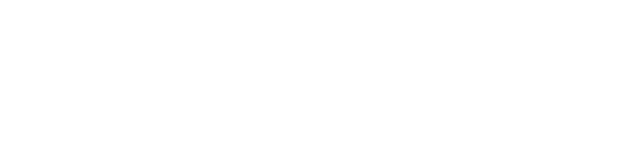
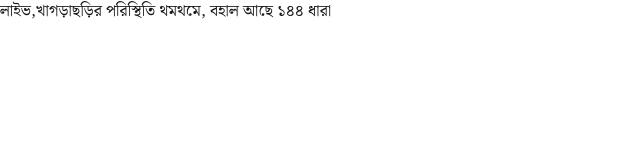
Before and after one commit to AsifAlishishir/BBC-JOURNAL, a plain HTML site: page index.html in a window 1280 px wide. Shown: the whole page, without its empty margins (0-640 px from the left). Drawn offline with nearby package versions, Linux system fonts and the light colour scheme.

Commit message:
added css file and daisyui and tailwind css

```diff
--- a/index.html
+++ b/index.html
@@ -4,12 +4,19 @@
     <meta charset="UTF-8" />
     <meta name="viewport" content="width=device-width, initial-scale=1.0" />
     <title>Document</title>
+
+    <!-- daisy ui and tailwindcss cdn -->
     <link
       href="https://cdn.jsdelivr.net/npm/daisyui@5"
       rel="stylesheet"
       type="text/css"
     />
     <script src="https://cdn.jsdelivr.net/npm/@tailwindcss/browser@4"></script>
+
+    <!-- css file linked -->
+    <link rel="stylesheet" href="./style.css" />
   </head>
-  <body></body>
+  <body>
+    <h1>লাইভ,খাগড়াছড়ির পরিস্থিতি থমথমে, বহাল আছে ১৪৪ ধারা</h1>
+  </body>
 </html>
--- /dev/null
+++ b/style.css
@@ -0,0 +1,5 @@
+@import url("https://fonts.googleapis.com/css2?family=Noto+Serif+Bengali:wght@100..900&display=swap");
+
+* {
+  font-family: "Noto Serif Bengali", serif;
+}
```
Also changed, not shown: assets/logo.svg (added), tailwind.config.js (added).
